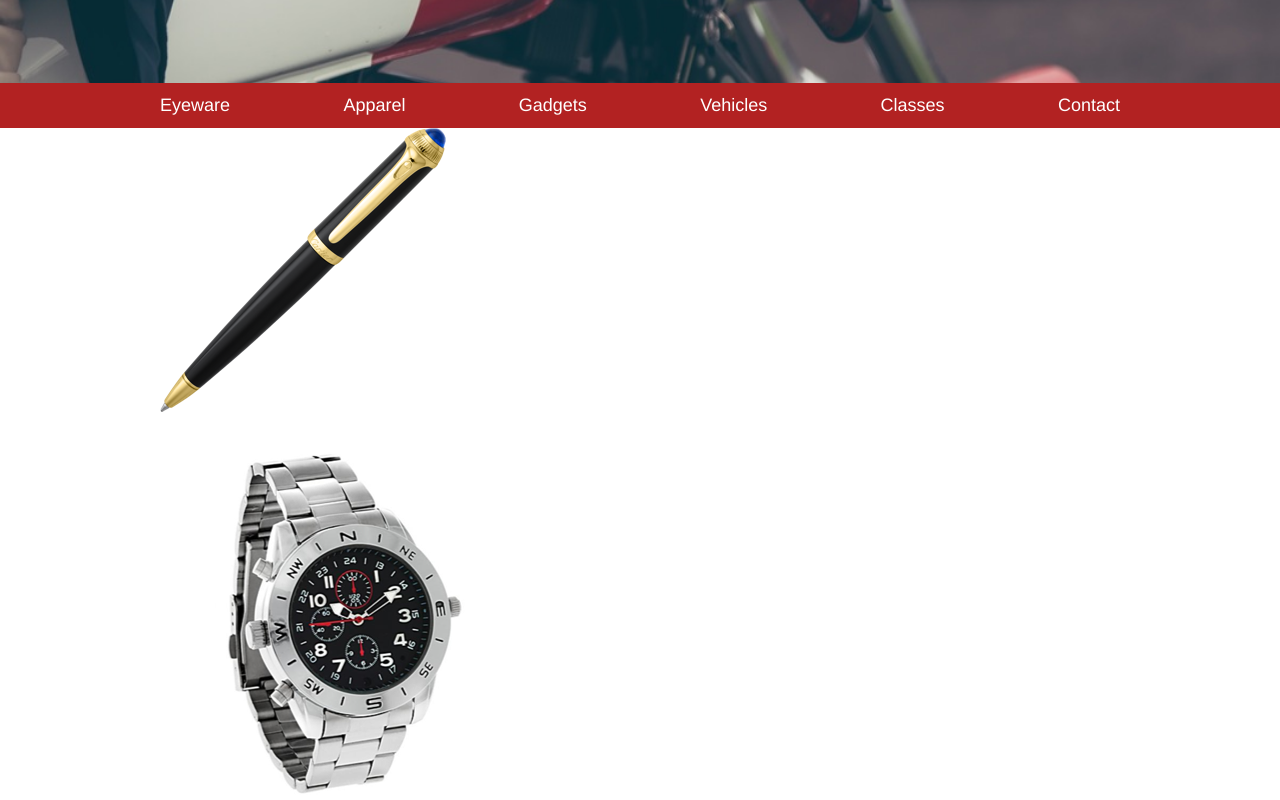
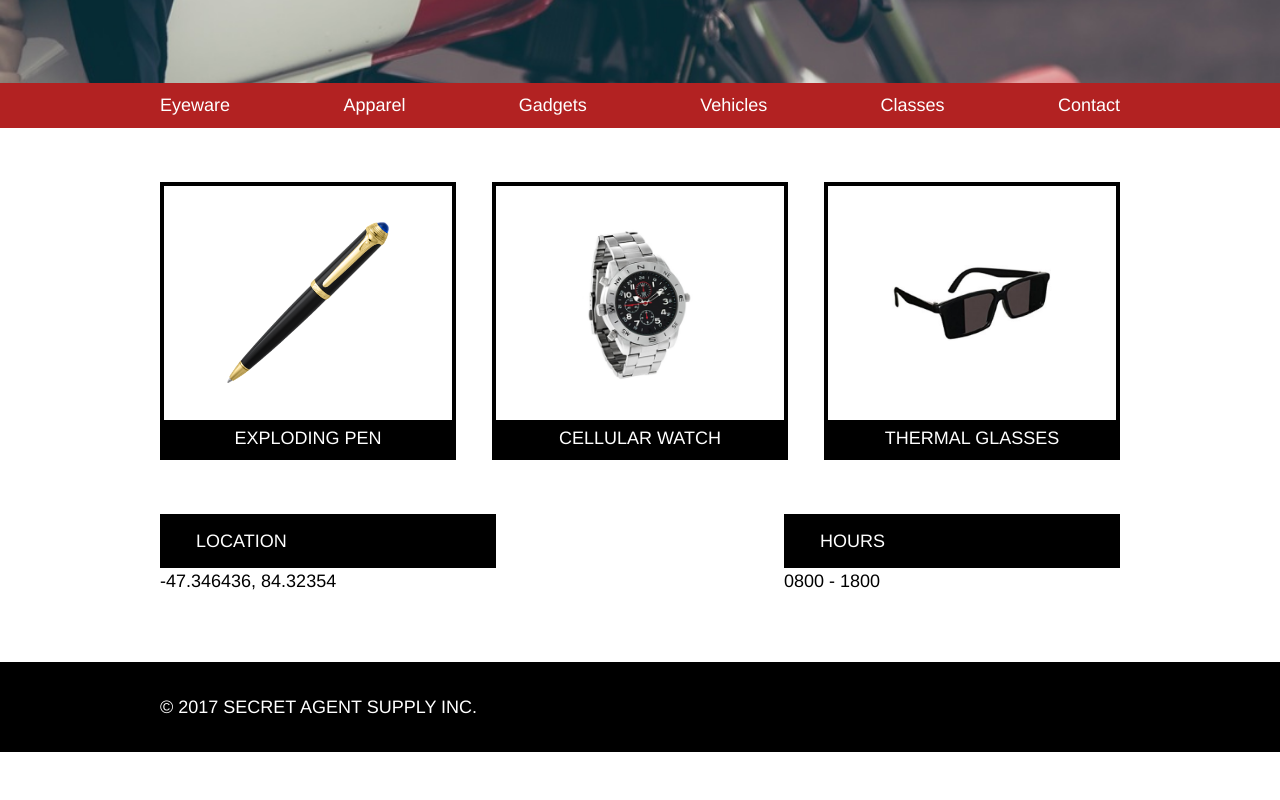
Before and after one commit to RajShah6262/secretagentsupply-1, a plain HTML site: page index.html in a window 1280 px wide. Shown: the part 400-1200 px from the top of the page. After the commit the page ends 1152 px from the top, so only its background shows below. Drawn offline with Linux system fonts and the light colour scheme.

Commit message:
Finish CSS

```diff
--- a/index.html
+++ b/index.html
@@ -24,6 +24,7 @@
       </div>
       <nav class="full-width">
         <ul class="site-width">
+          <li class="small-screen"><a href="#">Menu</a></li>
           <li><a href="#">Eyeware</a></li>
           <li><a href="#">Apparel</a></li>
           <li><a href="#">Gadgets</a></li>
@@ -36,15 +37,21 @@
     <section>
       <div class="store site-width">
         <div class="item">
-          <img src="./resources/images/pen.png" alt="Exploding Pen">
+          <div class="item-height">
+            <img src="./resources/images/pen.png" alt="Exploding Pen">
+          </div>
           <h2>Exploding Pen</h2>
         </div>
         <div class="item">
-          <img src="./resources/images/watch.png" alt="Cellular Watch">
+          <div class="item-height">
+            <img src="./resources/images/watch.png" alt="Cellular Watch">
+          </div>
           <h2>Cellular Watch</h2>
         </div>
         <div class="item">
-          <img src="./resources/images/glasses.png" alt="Thermal Glasses">
+          <div class="item-height">
+            <img src="./resources/images/glasses.png" alt="Thermal Glasses">
+          </div>
           <h2>Thermal Glasses</h2>
         </div>
       </div>
--- a/resources/css/style.css
+++ b/resources/css/style.css
@@ -35,15 +35,28 @@ h2 {
 
 .logo-banner,
 .feature-container,
-ul {
+ul,
+.item,
+.item-height,
+.store,
+.information,
+footer {
   display: flex;
 }
 
-/********** Header **********/
-header .full-width {
+header .full-width,
+.item h2,
+.information h2,
+footer {
   background-color: black;
 }
 
+nav.full-width,
+.store {
+  margin-bottom: 3rem;
+}
+
+/********** Header **********/
 .logo-banner {
   height: 1.5rem;
   padding: .66rem 0;
@@ -77,6 +90,7 @@ header .full-width {
 
 nav.full-width {
   background-color: firebrick;
+  margin-bottom: 3rem;
 }
 
 ul {
@@ -92,3 +106,66 @@ li {
 li a {
   text-decoration: none;
 }
+
+.small-screen {
+  display: none;
+}
+
+/********** Store **********/
+.store {
+  justify-content: space-between;
+}
+.item {
+  border: solid 4px black;
+  width: 30%;
+  flex-direction: column;
+  align-items: center;
+  justify-content: flex-end;
+}
+
+.item-height {
+  min-height: 9rem;
+  padding: 2rem 0;
+  align-items: center;
+}
+
+.item img {
+  max-width: 9rem;
+}
+
+.item h2 {
+  padding: .5rem 0;
+  text-align: center;
+  width: 100%;
+}
+
+/********** Info **********/
+.information {
+  justify-content: space-between;
+  margin-bottom: 4rem;
+}
+
+.location,
+.hours {
+  width: 35%;
+}
+
+.information h2 {
+  padding: 1rem 0 1rem 2rem;
+}
+
+.information p {
+  color: black;
+  padding-top: .25rem;
+}
+
+/********** Footer **********/
+footer {
+  height: 5rem;
+  align-items: center;
+}
+
+/********** Less than 960 px **********/
+@media only screen and (max-width: 960) {
+
+}
```
